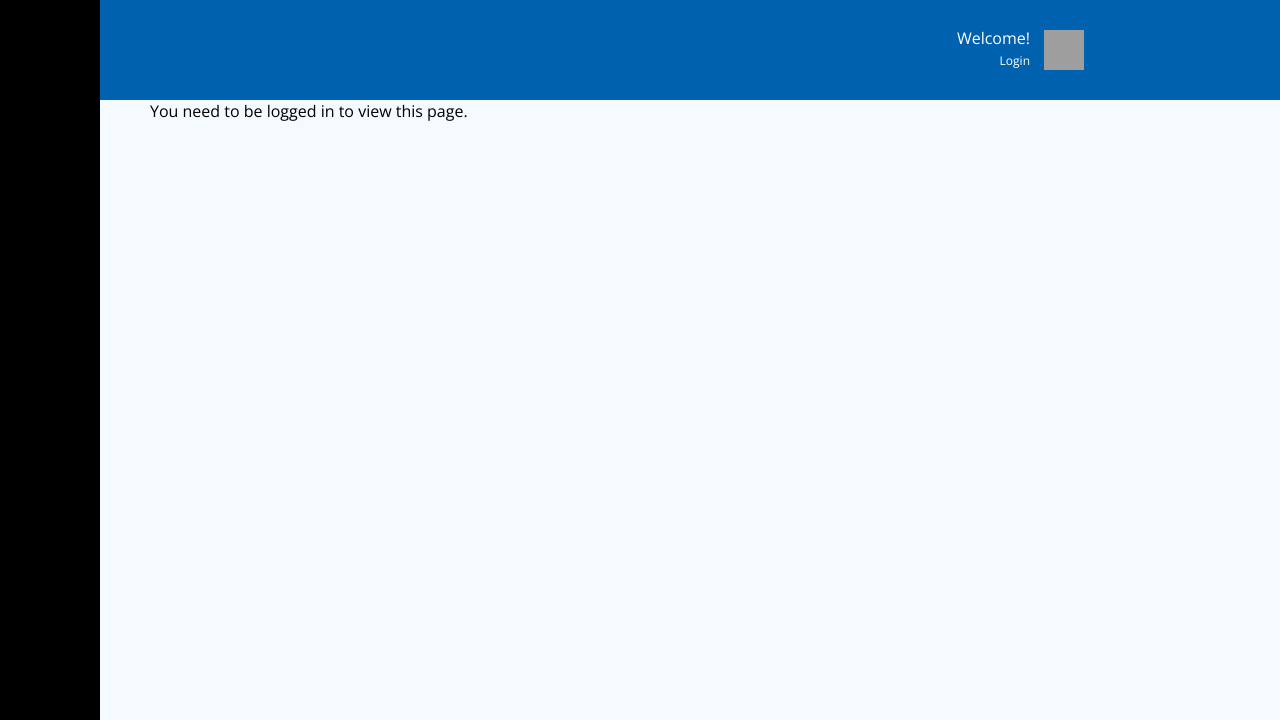
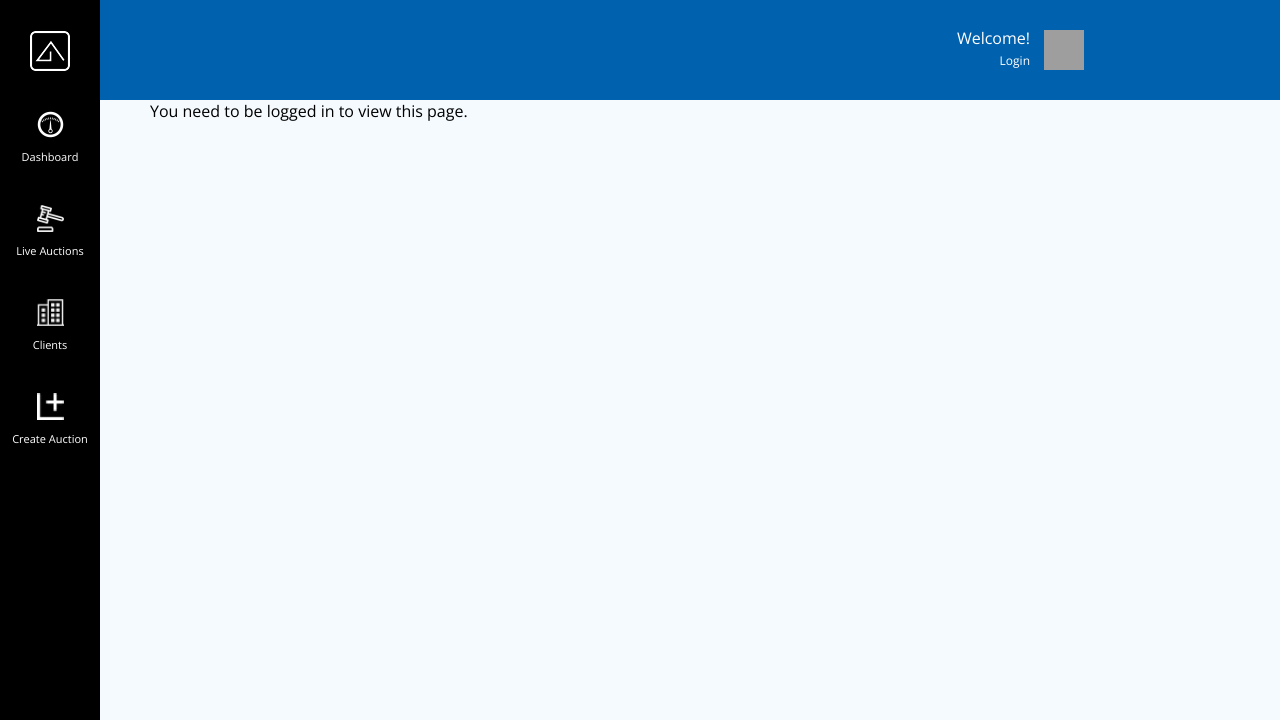
Before and after one commit to HortonRise/BrokerVision, a PHP site: page /auctions.php in a window 1280 px wide. Shown: the top 720 px of the page. Run offline with PHP 8.4, Linux system fonts and the light colour scheme; data that the repository does not hold is empty; some libraries are stand-ins or nearby versions; grey boxes are pictures that could not be loaded.

Commit message:
Added SideNav

```diff
--- a/footer.php
+++ b/footer.php
@@ -1,7 +1,8 @@
 </div>
-<div class="sideNav">
 
-</div>
+<?php
+  include "sidenav.php";
+ ?>
 
 </body>
 </html>
--- /dev/null
+++ b/sidenav.php
@@ -0,0 +1,40 @@
+<div class="sideNav">
+  <a class="navItem tLogo" href="#">
+    <img src="/templates/css/assets/tenttlogo.png" />
+  </a>
+  <a href="#">
+    <div class="navItem navItem1">
+      <!-- <img src="css/assets/dashboard.png" /> -->
+      <div class="navImg navImg1">
+
+      </div>
+      <p class="navName navName1">
+        Dashboard
+      </p>
+    </div>
+  </a>
+  <a href="#">
+    <div class="navItem navItem2">
+      <div class="navImg navImg2"></div>
+      <p class="navName navName1">
+        Live Auctions
+      </p>
+    </div>
+  </a>
+  <a href="#">
+    <div class="navItem navItem3">
+      <div class="navImg navImg3"></div>
+      <p class="navName navName1">
+        Clients
+      </p>
+    </div>
+  </a>
+  <a href="#">
+    <div class="navItem navItem4">
+      <div class="navImg navImg4"></div>
+      <p class="navName navName1">
+        Create Auction
+      </p>
+    </div>
+  </a>
+</div>
```
Also changed, not shown: templates/css/assets/bank.png (added).
